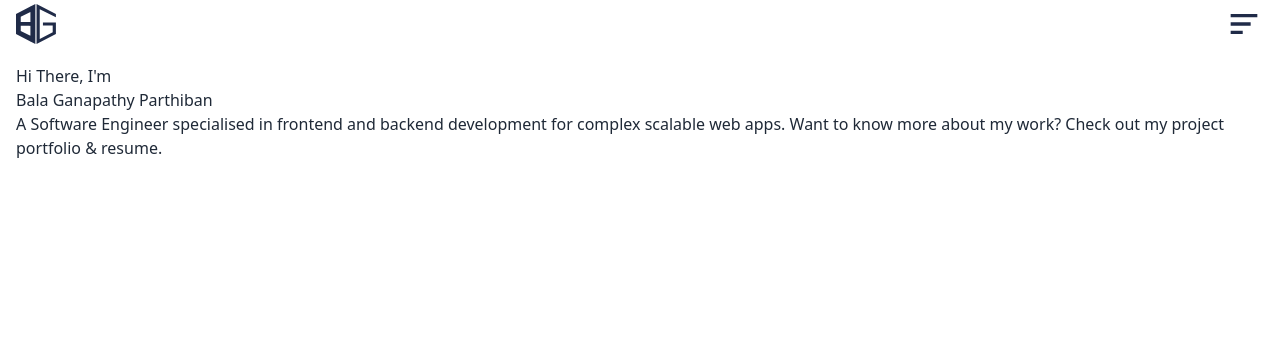
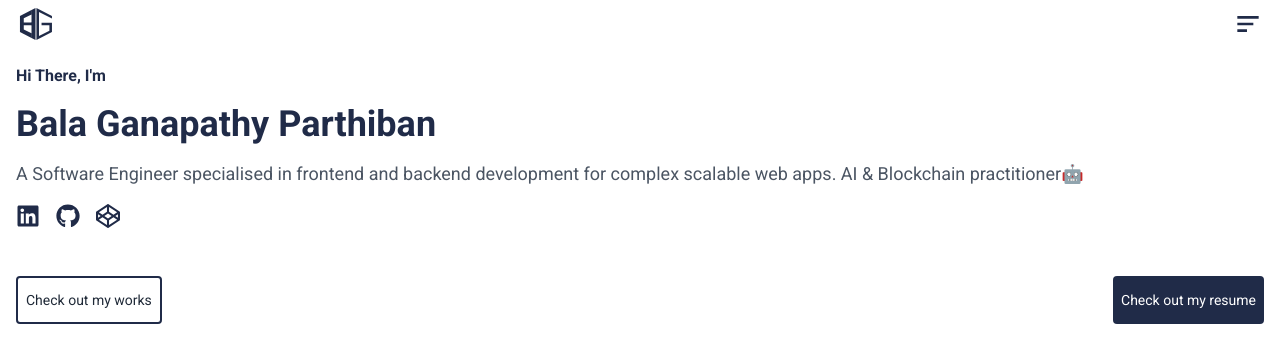
Before and after one commit to balaganapathyparthiban/portfolio, a React (Vite) app: page / in a window 1280 px wide. Shown: the top 362 px of the page. Built offline with nearby package versions, Linux system fonts and the light colour scheme.

Commit message:
Landing page intro section implemented

```diff
--- a/index.html
+++ b/index.html
@@ -5,6 +5,9 @@
   <meta charset="UTF-8" />
   <!-- <link rel="icon" type="image/svg+xml" href="/src/favicon.svg" /> -->
   <meta name="viewport" content="width=device-width, initial-scale=1.0" />
+  <link rel="preconnect" href="https://fonts.googleapis.com">
+  <link rel="preconnect" href="https://fonts.gstatic.com" crossorigin>
+  <link href="https://fonts.googleapis.com/css2?family=Roboto:wght@400;700&display=swap" rel="stylesheet">
   <title>Bg Innovate</title>
 </head>
 
--- /dev/null
+++ b/src/assets/json/app_info.json
@@ -0,0 +1,3 @@
+{
+
+}
--- a/src/assets/styles/global.scss
+++ b/src/assets/styles/global.scss
@@ -8,5 +8,6 @@ html, body, #root {
     width: 100vw;
     height: 100vh;
     overflow: hidden;
+    font-family: 'Roboto', sans-serif;
     @apply text-gray-800;
 }
--- a/src/pages/Landing/Landing.tsx
+++ b/src/pages/Landing/Landing.tsx
@@ -1,5 +1,6 @@
-import { AnimatePresence, motion } from 'framer-motion'
-import { useRef, useState } from 'react'
+import { motion } from 'framer-motion'
+import { useState } from 'react'
+import { FaGithub, FaLinkedin, FaCodepen } from 'react-icons/fa'
 
 import Header from "./components/Header"
 import SideMenu from './components/SideMenu'
@@ -19,7 +20,7 @@ const Landing: React.FC = () => {
             <motion.div
                 className="absolute top-0 z-20 w-full h-full overflow-hidden shadow-lg"
                 variants={{
-                    visible: { x: "-75%" },
+                    visible: { x: "-60%" },
                     hidden: { x: 0 }
                 }}
                 animate={showMenu ? "visible" : "hidden"}
@@ -34,17 +35,31 @@ const Landing: React.FC = () => {
                     <div className="fixed top-0 z-10 w-full h-12">
                         <Header sideMenuOpened={showMenu} onMenuHandler={onMenuHandler} />
                     </div>
-                    <div className="w-full h-auto p-4 mt-12">
+                    <div className="w-screen h-screen pt-16 px-4 flex flex-col items-center justify-start ">
                         <div className='w-full h-auto'>
-                            <h1>Hi There, I'm</h1>
+                            <h1 className='text-primary text-base font-semibold'>Hi There, I'm</h1>
                         </div>
-                        <div className='w-full h-auto'>
-                            <h2>Bala Ganapathy Parthiban</h2>
+                        <div className='w-full h-auto mt-4'>
+                            <h2 className='text-primary text-4xl font-semibold'>Bala Ganapathy Parthiban</h2>
                         </div>
-                        <div className='w-full h-auto'>
-                            <h3>
-                                A Software Engineer specialised in frontend and backend development for complex scalable web apps. Want to know more about my work? Check out my project portfolio & resume.
+                        <div className='w-full h-auto mt-4'>
+                            <h3 className='text-gray-600 text-lg'>
+                                A Software Engineer specialised in frontend and backend development for complex scalable web apps. AI & Blockchain practitioner🤖
                             </h3>
+                        </div>
+                        <div className='w-full h-auto mt-4 flex flex-row'>
+                            <FaLinkedin className='text-primary w-6 h-6' />
+                            <FaGithub className='text-primary w-6 h-6 mx-4' />
+                            <FaCodepen className='text-primary w-6 h-6' />
+                        </div>
+                        <div className='w-full h-auto mt-12 flex flex-row justify-between items-center text-sm text-center'>
+                            <div className='w-auto h-12 border-2 border-primary rounded px-2 flex flex-row items-center justify-center'>
+                                <span>Check out my works</span>
+                            </div>
+                            <div className='mx-2'></div>
+                            <div className='w-auto h-12 bg-primary text-white rounded px-2 flex flex-row items-center justify-center'>
+                                <span>Check out my resume</span>
+                            </div>
                         </div>
                     </div>
                 </div>
--- a/src/pages/Landing/components/Header.tsx
+++ b/src/pages/Landing/components/Header.tsx
@@ -1,7 +1,7 @@
 import { memo, useEffect, useRef, useState } from 'react'
 import { motion } from 'framer-motion'
 import { BiMenuAltLeft } from 'react-icons/bi'
-import { MdClose } from 'react-icons/md'
+import { CgArrowLongLeftR } from 'react-icons/cg'
 
 import { ReactComponent as Logo } from '../../../assets/images/logo.svg'
 
@@ -55,7 +55,7 @@ const Header: React.FC<IHeader> = (props) => {
     return (
         <motion.header
             ref={headerRef}
-            className="z-10 flex items-center justify-between w-full h-full px-4 bg-white"
+            className="z-10 flex items-center justify-between w-full h-full px-4 py-2 bg-white"
             variants={{
                 visible: { y: 0 },
                 hidden: { y: "-100%" }
@@ -66,7 +66,7 @@ const Header: React.FC<IHeader> = (props) => {
             <div className="w-10 h-full">
                 <Logo className="w-full h-full text-primary" />
             </div>
-            <div className="w-10 h-full">
+            <div className="w-8 h-full">
                 <motion.div
                     className='w-full h-full hidden'
                     variants={{
@@ -87,7 +87,7 @@ const Header: React.FC<IHeader> = (props) => {
                     animate={props.sideMenuOpened ? "visible" : "hidden"}
                     transition={{ ease: "easeInOut", duration: "1", delay: 0.5 }}
                 >
-                    <MdClose className="w-full h-full text-primary cursor-pointer" onClick={(event) => props.onMenuHandler && props.onMenuHandler(event, false)} />
+                    <CgArrowLongLeftR className="w-full h-full text-primary cursor-pointer" onClick={(event) => props.onMenuHandler && props.onMenuHandler(event, false)} />
                 </motion.div>
             </div>
         </motion.header>
```
